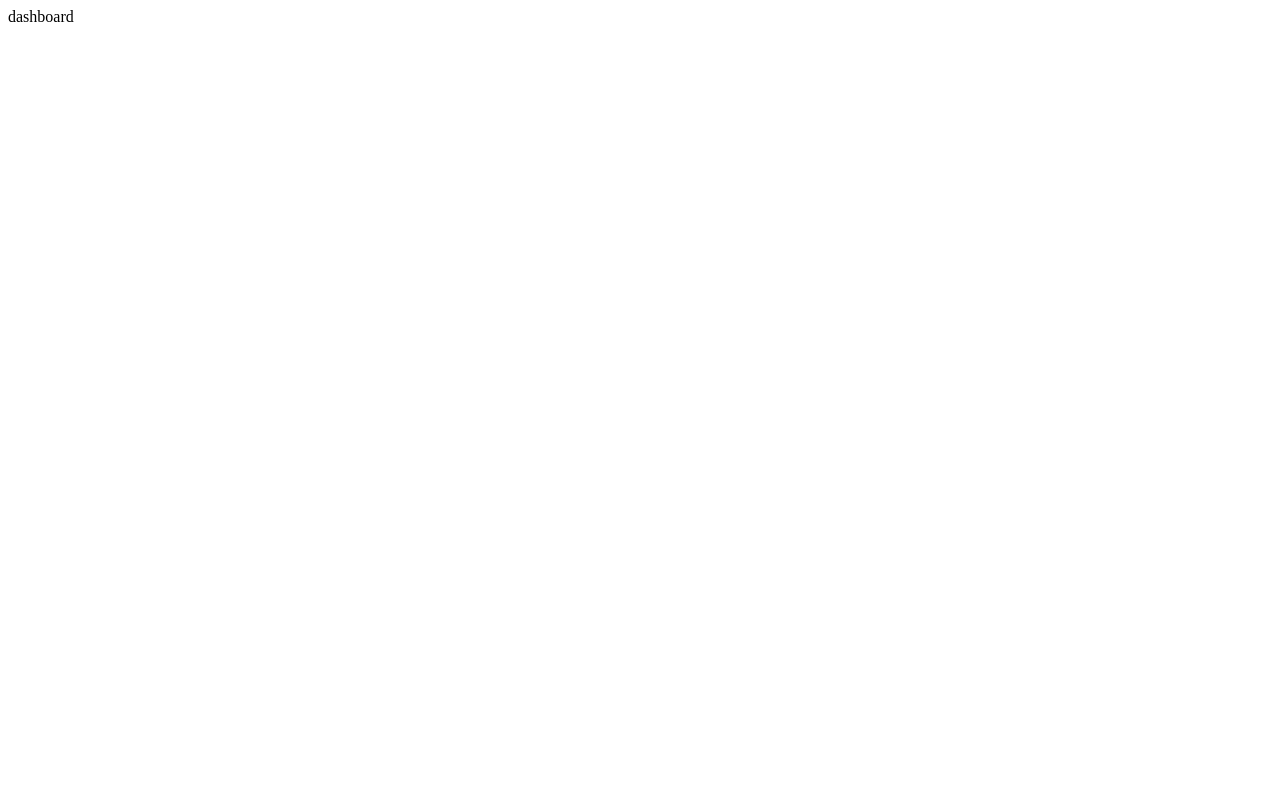
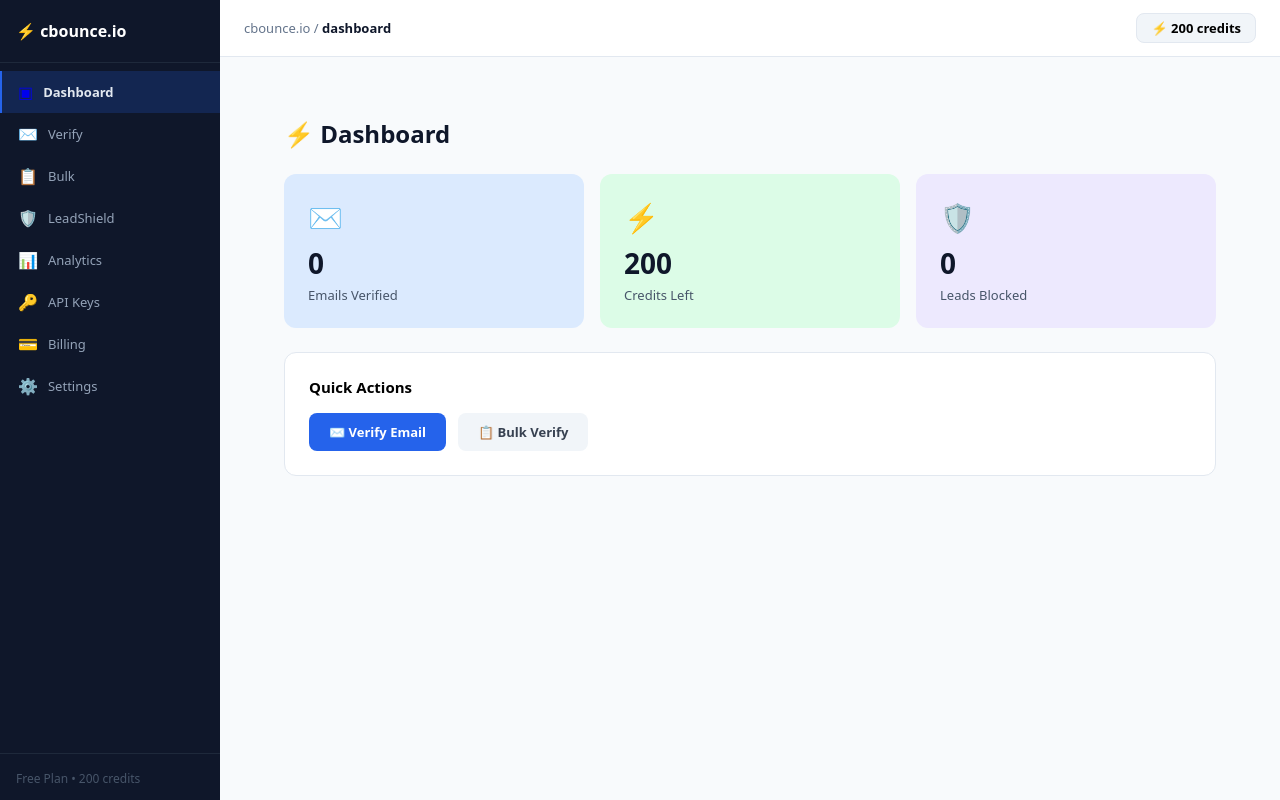
Before and after one commit to pappubabu200-jpg/cbounce, a Next.js app in the folder apps/web/: page /dashboard in a window 1280 px wide. Built offline with nearby package versions, Linux system fonts and the light colour scheme.

Commit message:
feat: dashboard + auth pages

```diff
--- a/apps/web/app/(auth)/layout.tsx
+++ b/apps/web/app/(auth)/layout.tsx
@@ -1 +1,3 @@
-export default function AuthLayout({ children }: { children: React.ReactNode }) { return <>{children}</> }
+export default function AuthLayout({ children }: { children: React.ReactNode }) {
+  return <>{children}</>
+}
--- a/apps/web/app/(dashboard)/dashboard/page.tsx
+++ b/apps/web/app/(dashboard)/dashboard/page.tsx
@@ -1 +1,31 @@
-export default function DashboardPage() { return <div>dashboard</div> }
+'use client'
+export default function DashboardPage() {
+  return (
+    <div style={{ padding: 32 }}>
+      <h1 style={{ fontSize: 24, fontWeight: 800, color: '#0F172A', margin: '0 0 24px' }}>
+        ⚡ Dashboard
+      </h1>
+      <div style={{ display: 'grid', gridTemplateColumns: 'repeat(auto-fit, minmax(200px, 1fr))', gap: 16 }}>
+        {[
+          { label: 'Emails Verified', value: '0', icon: '✉️', color: '#DBEAFE' },
+          { label: 'Credits Left', value: '200', icon: '⚡', color: '#DCFCE7' },
+          { label: 'Leads Blocked', value: '0', icon: '🛡️', color: '#EDE9FE' },
+        ].map((stat) => (
+          <div key={stat.label} style={{ background: stat.color, borderRadius: 12, padding: 24 }}>
+            <div style={{ fontSize: 28, marginBottom: 8 }}>{stat.icon}</div>
+            <div style={{ fontSize: 28, fontWeight: 800, color: '#0F172A' }}>{stat.value}</div>
+            <div style={{ fontSize: 13, color: '#475569', marginTop: 4 }}>{stat.label}</div>
+          </div>
+        ))}
+      </div>
+
+      <div style={{ marginTop: 24, background: '#fff', border: '1px solid #E2E8F0', borderRadius: 12, padding: 24 }}>
+        <h3 style={{ margin: '0 0 16px', fontSize: 15, fontWeight: 700 }}>Quick Actions</h3>
+        <div style={{ display: 'flex', gap: 12 }}>
+          <a href="/verify" style={{ padding: '10px 20px', background: '#2563EB', color: '#fff', borderRadius: 8, textDecoration: 'none', fontSize: 13, fontWeight: 600 }}>✉️ Verify Email</a>
+          <a href="/bulk" style={{ padding: '10px 20px', background: '#F1F5F9', color: '#374151', borderRadius: 8, textDecoration: 'none', fontSize: 13, fontWeight: 600 }}>📋 Bulk Verify</a>
+        </div>
+      </div>
+    </div>
+  )
+}
--- a/apps/web/app/(dashboard)/layout.tsx
+++ b/apps/web/app/(dashboard)/layout.tsx
@@ -1,12 +1,58 @@
-// Protected layout — Sidebar + Topbar. Auth check here.
+'use client'
+import Link from 'next/link'
+import { usePathname } from 'next/navigation'
+
+const nav = [
+  { icon: '▣', label: 'Dashboard', href: '/dashboard' },
+  { icon: '✉️', label: 'Verify', href: '/verify' },
+  { icon: '📋', label: 'Bulk', href: '/bulk' },
+  { icon: '🛡️', label: 'LeadShield', href: '/leadshield' },
+  { icon: '📊', label: 'Analytics', href: '/analytics' },
+  { icon: '🔑', label: 'API Keys', href: '/api-keys' },
+  { icon: '💳', label: 'Billing', href: '/billing' },
+  { icon: '⚙️', label: 'Settings', href: '/settings' },
+]
+
 export default function DashboardLayout({ children }: { children: React.ReactNode }) {
+  const pathname = usePathname()
   return (
-    <div className="flex h-screen bg-surface">
-      {/* <Sidebar /> */}
-      <main className="flex-1 overflow-auto">
-        {/* <Topbar /> */}
-        {children}
-      </main>
+    <div style={{ display: 'flex', height: '100vh', fontFamily: 'system-ui, sans-serif' }}>
+      <aside style={{ width: 220, background: '#0F172A', display: 'flex', flexDirection: 'column', flexShrink: 0 }}>
+        <div style={{ padding: '20px 16px', borderBottom: '1px solid #1E293B' }}>
+          <span style={{ color: '#fff', fontWeight: 800, fontSize: 16 }}>⚡ cbounce.io</span>
+        </div>
+        <nav style={{ flex: 1, paddingTop: 8 }}>
+          {nav.map(item => (
+            <Link key={item.href} href={item.href} style={{
+              display: 'flex', alignItems: 'center', gap: 10,
+              padding: '10px 16px', textDecoration: 'none',
+              background: pathname === item.href ? 'rgba(37,99,235,0.2)' : 'transparent',
+              borderLeft: pathname === item.href ? '2px solid #2563EB' : '2px solid transparent',
+            }}>
+              <span style={{ fontSize: 16 }}>{item.icon}</span>
+              <span style={{ fontSize: 13, color: pathname === item.href ? '#E2E8F0' : '#94A3B8', fontWeight: pathname === item.href ? 600 : 400 }}>
+                {item.label}
+              </span>
+            </Link>
+          ))}
+        </nav>
+        <div style={{ padding: '12px 16px', borderTop: '1px solid #1E293B' }}>
+          <span style={{ fontSize: 12, color: '#475569' }}>Free Plan • 200 credits</span>
+        </div>
+      </aside>
+      <div style={{ flex: 1, display: 'flex', flexDirection: 'column', overflow: 'hidden' }}>
+        <header style={{ height: 56, background: '#fff', borderBottom: '1px solid #E2E8F0', display: 'flex', alignItems: 'center', padding: '0 24px', justifyContent: 'space-between', flexShrink: 0 }}>
+          <span style={{ fontSize: 13, color: '#64748B' }}>
+            cbounce.io / <strong style={{ color: '#0F172A' }}>{pathname.replace('/', '')}</strong>
+          </span>
+          <div style={{ background: '#F1F5F9', border: '1px solid #E2E8F0', borderRadius: 8, padding: '5px 14px', fontSize: 13, fontWeight: 600 }}>
+            ⚡ 200 credits
+          </div>
+        </header>
+        <main style={{ flex: 1, overflowY: 'auto', background: '#F8FAFC', padding: '28px 32px' }}>
+          {children}
+        </main>
+      </div>
     </div>
   )
 }
--- a/apps/web/app/layout.tsx
+++ b/apps/web/app/layout.tsx
@@ -2,15 +2,10 @@ export const metadata = {
   title: 'cbounce.io',
   description: 'Email Verification Platform',
 }
-
-export default function RootLayout({
-  children,
-}: {
-  children: React.ReactNode
-}) {
+export default function RootLayout({ children }: { children: React.ReactNode }) {
   return (
     <html lang="en">
-      <body>{children}</body>
+      <body style={{ margin: 0, padding: 0 }}>{children}</body>
     </html>
   )
 }
```
